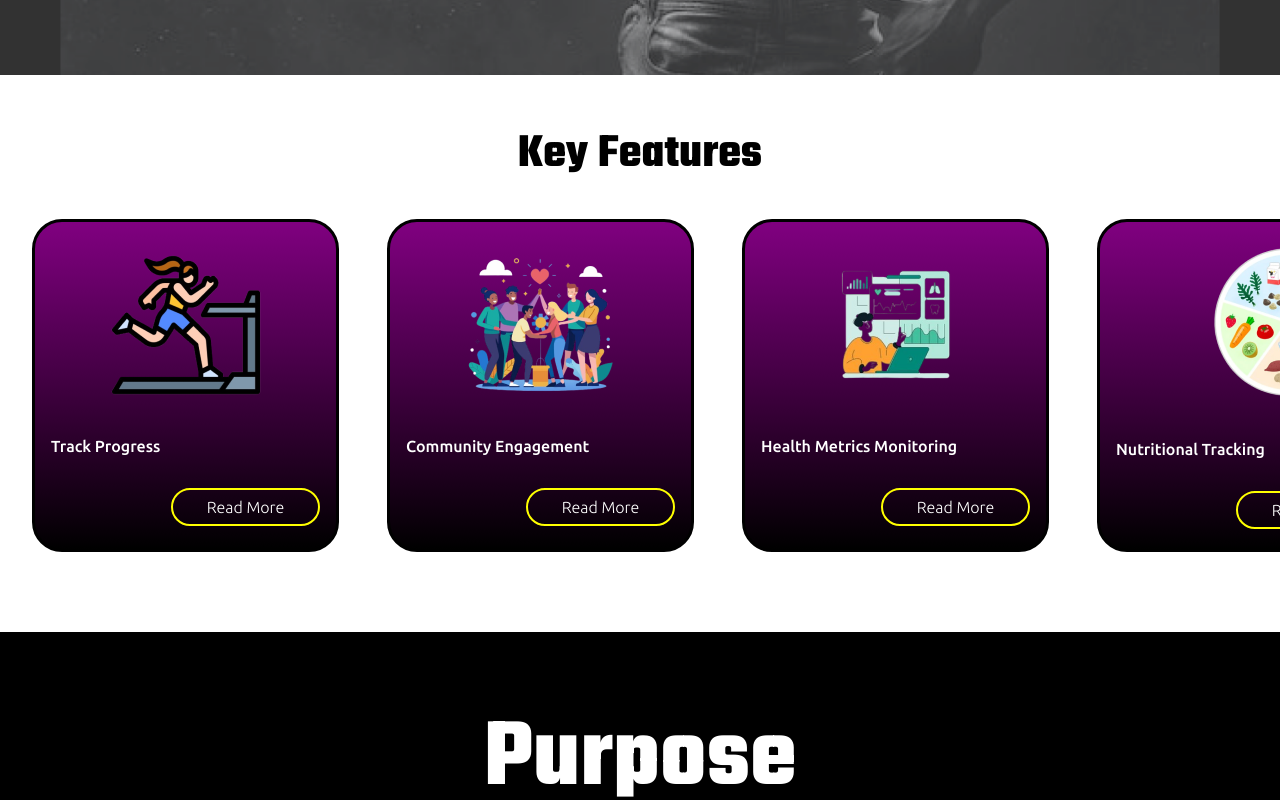
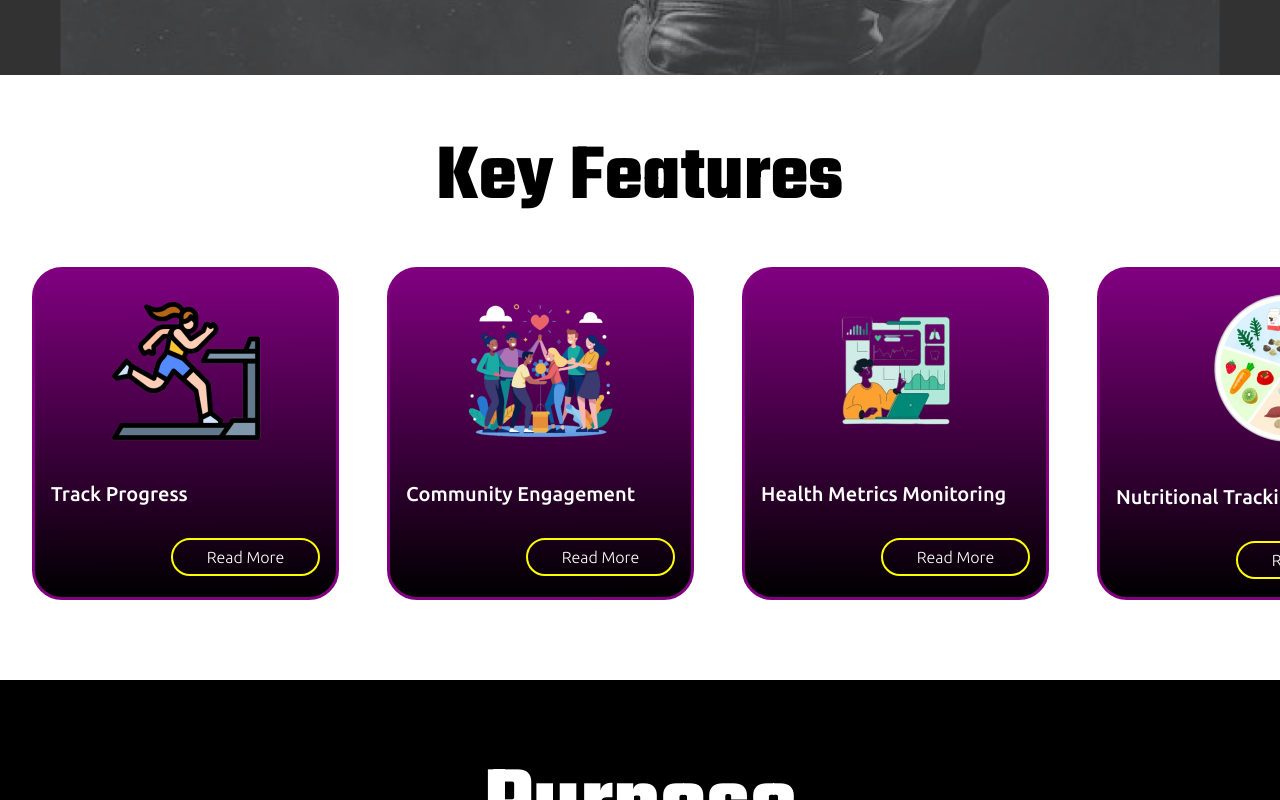
Before and after one commit to AleenaJabeen/Fitness-App, a React (Create React App) app: page /home in a window 1280 px wide. Shown: the part 769-1569 px from the top of the page. Built offline with nearby package versions, Linux system fonts and the light colour scheme.

Commit message:
Update KeyFeatures.module.css

```diff
--- a/src/styles/HomeStyles/KeyFeatures.module.css
+++ b/src/styles/HomeStyles/KeyFeatures.module.css
@@ -29,9 +29,8 @@ text-align: center;
     flex-direction: column;
     gap: 2rem;
     background: var(--linear-background-color);
-    border-image-source: var(--linear-border-color);
     border-radius: 30px;
-    border: 3px solid;
+    border: 3px solid var(--linear-text-color) ;
 }
 .featureCard h3{
 font-size: 1rem;
@@ -55,7 +54,7 @@ padding: .5rem 2.1rem;
 
 
 
-@media (min-width: 768px) and (max-width:992px) {
+@media (min-width: 768px) {
     .keyFeatures h2{
         font-family: "Teko",sans-serif;
     font-size: 5rem;
```
